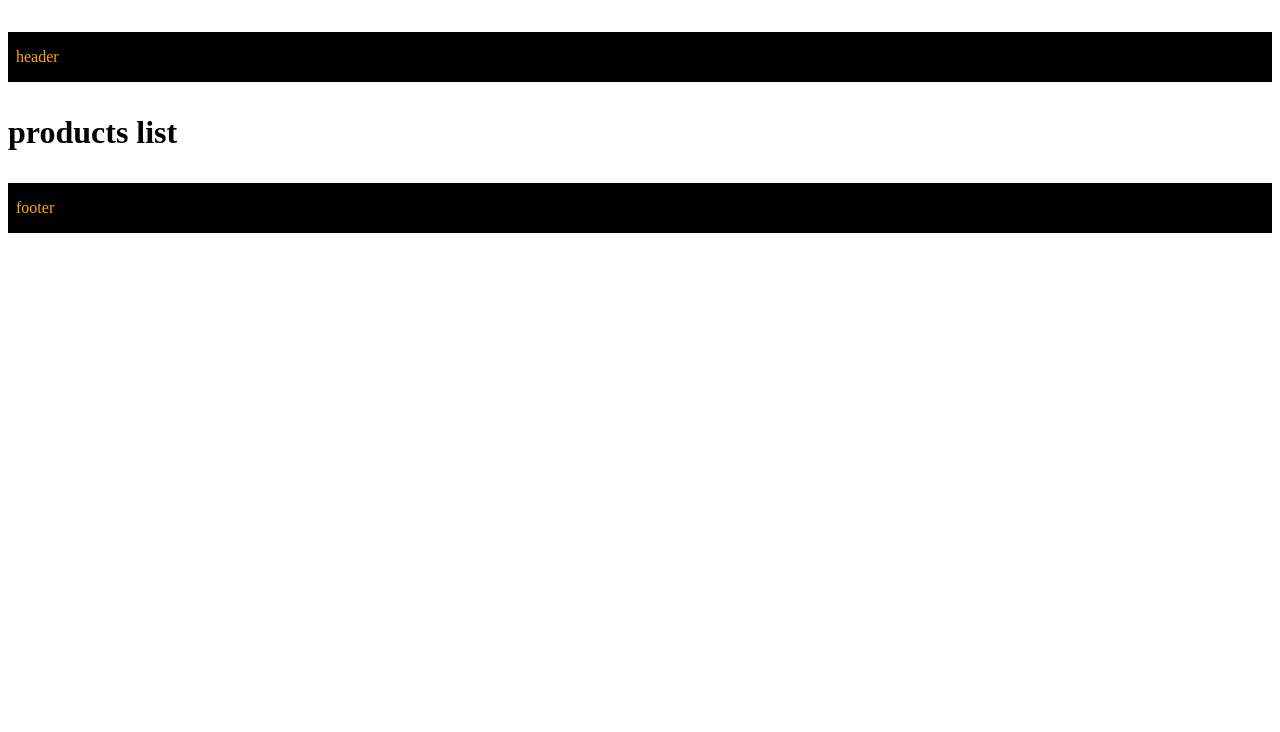
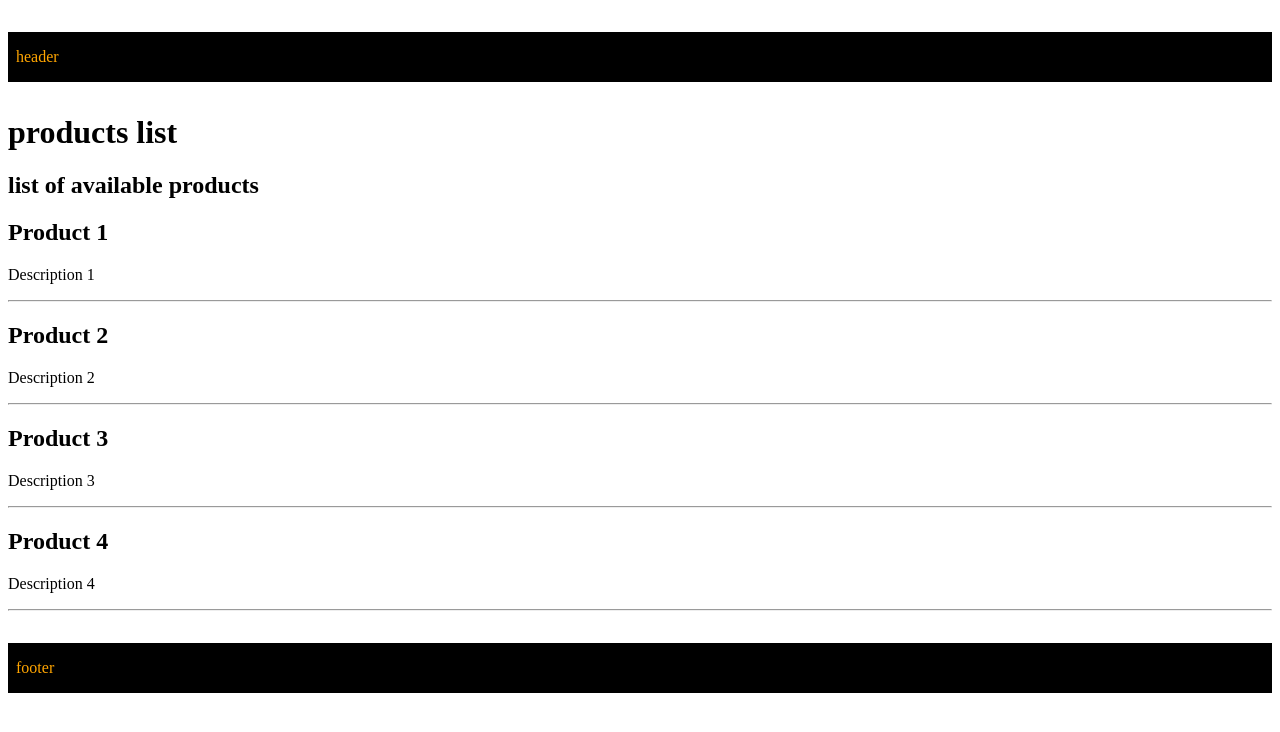
Before and after one commit to Sagarmallick/svelte-kit, a SvelteKit app: page /products in a window 1280 px wide. Shown: the top 732 px of the page. Built offline with nearby package versions, Linux system fonts and the light colour scheme; data requests are answered from the project's data file.

Commit message:
(commit-18):add fetch data to product page my add +age.js in products folder to handle fetch data for products while fetch function in +page.js not recommended to use window.fetch method insteed it recommended fetch method from  loadEvent

```diff
--- /dev/null
+++ b/src/routes/products/+page.js
@@ -0,0 +1,10 @@
+export const load = async (loadEvent) => {
+    const {fetch}=loadEvent
+    const title = 'list of available products'
+    const response=await fetch('http://localhost:4000/products')
+    const products= await response.json()
+    return {
+        title,
+        products
+    }
+}
--- a/src/routes/products/+page.svelte
+++ b/src/routes/products/+page.svelte
@@ -1 +1,13 @@
+<script>
+   export let data;
+   const products=data.products
+</script>
 <h1>products list</h1>
+<h2>{data.title}</h2>
+{#each products as product (product)}
+<div>
+    <h2>{product.title}</h2>
+    <p>{product.description}</p>
+    <hr/>
+</div>
+{/each}
```
